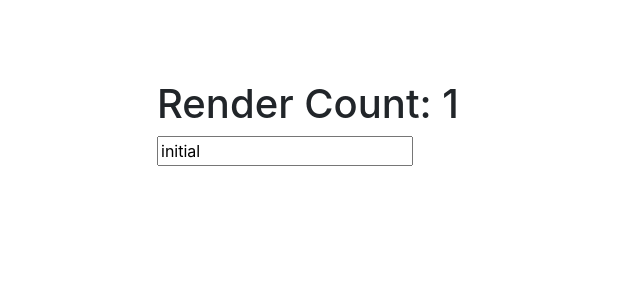
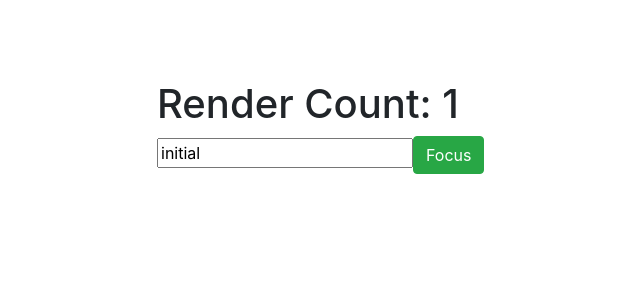
Before and after one commit to smaffy/react-hooks, a React (Create React App) app: page / in a window 1280 px wide. Shown: the top 300 px of the page, without its empty margins (183-823 px from the left). Built offline with nearby package versions, Linux system fonts and the light colour scheme.

Commit message:
3.1 useRef. focus

```diff
--- a/src/App.js
+++ b/src/App.js
@@ -7,21 +7,18 @@ function App() {
     const renderCount = useRef(1)
     const inputRef = useRef(null)
 
-    // endless cycle
-    // useEffect(() => {
-    //     setRenderCount(prev => prev + 1)
-    // })
-
+    const focus = () => inputRef.current.focus()
 
     useEffect(() => {
         renderCount.current++
-        console.log(inputRef.current.value)
+        // console.log(inputRef.current.value)
     })
 
     return (
         <div className='wrapper'>
             <h1>Render Count: {renderCount.current}</h1>
             <input ref={inputRef} type="text" onChange={e => setValue(e.target.value)} value={value} />
+            <button className="btn btn-success" onClick={focus} >Focus</button>
         </div>
     )
 }
```
Also changed, not shown: 1 other file (tests, documents, lock files or other folders).
